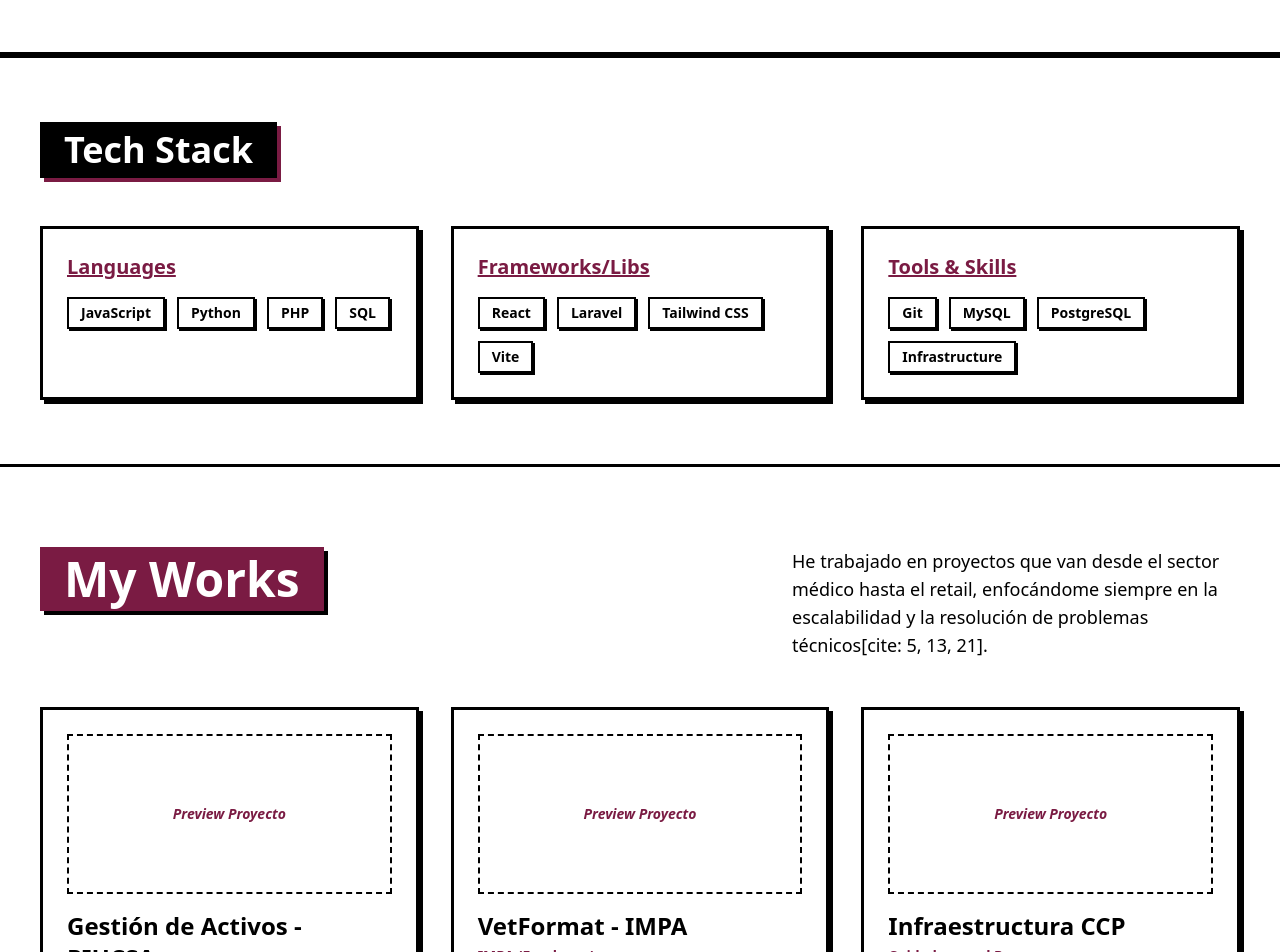
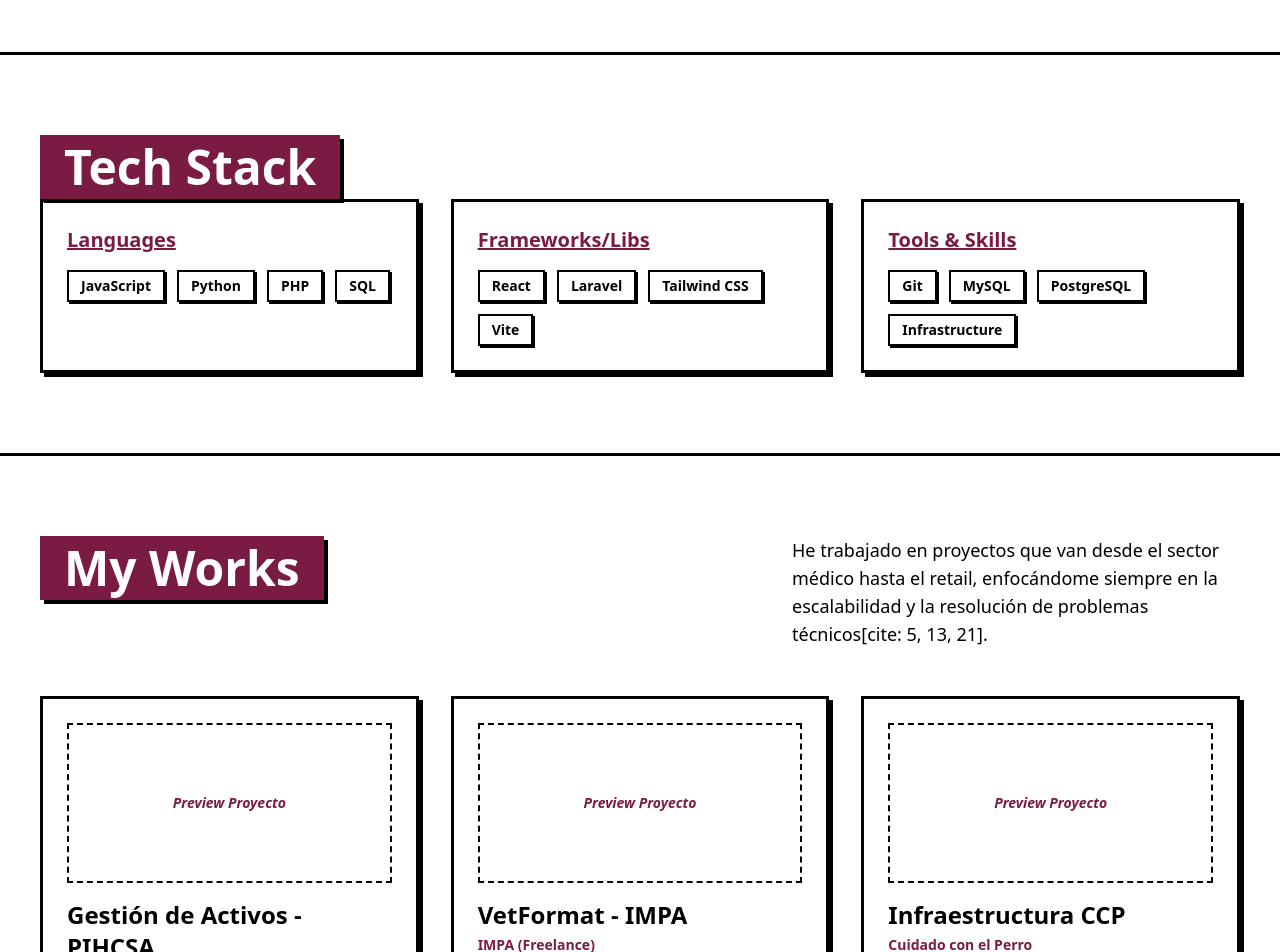
Before and after one commit to johanUtm04/portfolio_web, a React (Vite) app in the folder portfolio-johan/: page / in a window 1280 px wide. Shown: the part 1300-2252 px from the top of the page. Built offline with nearby package versions, Linux system fonts and the light colour scheme.

Commit message:
feat: Tech Stack zone

```diff
--- a/portfolio-johan/src/components/Contact.jsx
+++ b/portfolio-johan/src/components/Contact.jsx
@@ -2,13 +2,11 @@ const Contact = () => {
   return (
     <section className="py-20 px-10 bg-white border-t-3 border-black">
       <div className="max-w-4xl mx-auto text-center">
-        {/* Título estilo Neo-brutalista */}
         <h2 className="text-5xl font-bold mb-10 inline-block bg-brand-accent text-white px-8 py-2 shadow-neo">
           Contact
         </h2>
 
         <div className="grid grid-cols-1 md:grid-cols-2 gap-10 mt-10">
-          {/* Lado de Redes / Info */}
           <div className="text-left space-y-6">
             <h3 className="text-3xl font-bold italic">¿Tienes un proyecto en mente?</h3>
             <p className="text-lg font-medium">
@@ -27,7 +25,6 @@ const Contact = () => {
             </div>
           </div>
 
-          {/* Lado de Acción (Botones) */}
           <div className="flex flex-col justify-center gap-6">
             <a
               href="/CV_JOHAN_JAEL_LOPEZ_REYES.pdf"
--- a/portfolio-johan/src/components/TechStack.jsx
+++ b/portfolio-johan/src/components/TechStack.jsx
@@ -6,10 +6,10 @@ const TechStack = () => {
   ];
 
   return (
-    <section className="py-16 px-10 bg-white border-y-3 border-black">
-      <h2 className="text-4xl font-bold mb-12 inline-block bg-black text-white px-6 py-2 shadow-[4px_4px_0px_0px_#7a1b43]">
+        <section className="py-20 px-10 bg-brand-bg">
+        <h2 className="text-5xl font-bold bg-brand-accent text-white px-6 py-2 shadow-neo inline-block">
         Tech Stack
-      </h2>
+        </h2>
 
       <div className="grid grid-cols-1 md:grid-cols-3 gap-8">
         {stack.map((item, index) => (
@@ -27,6 +27,7 @@ const TechStack = () => {
                 </span>
               ))}
             </div>
+
           </div>
         ))}
       </div>
--- a/portfolio-johan/src/components/Works.jsx
+++ b/portfolio-johan/src/components/Works.jsx
@@ -24,7 +24,7 @@ const projects = [
 
 const Works = () => {
   return (
-    <section className="py-20 px-10 bg-brand-bg">
+    <section className="py-20 px-10 bg-white border-y-3 border-black">
       <div className="flex flex-col md:flex-row justify-between items-start mb-12 gap-6">
         <h2 className="text-5xl font-bold bg-brand-accent text-white px-6 py-2 shadow-neo inline-block">
           My Works
```
